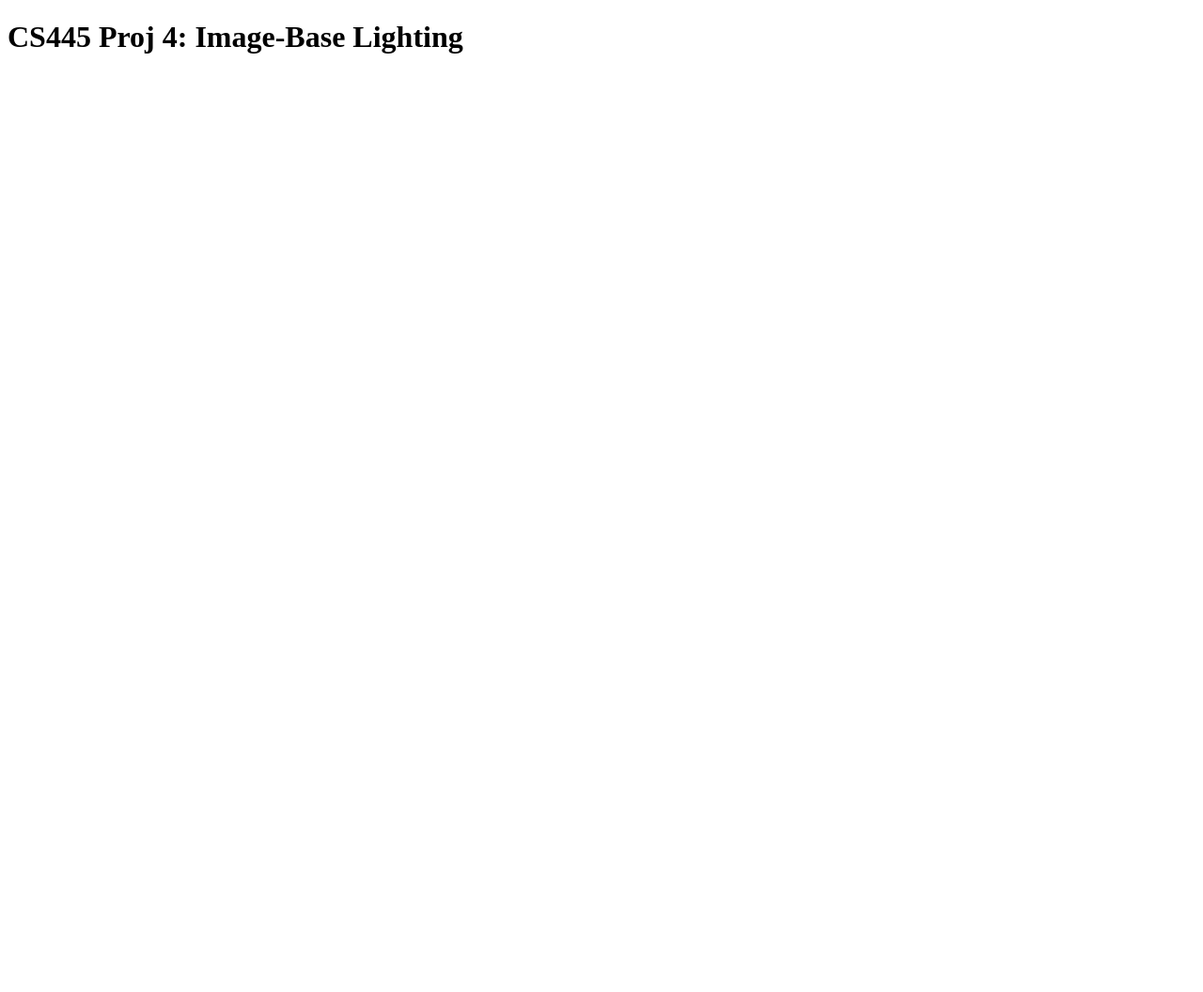
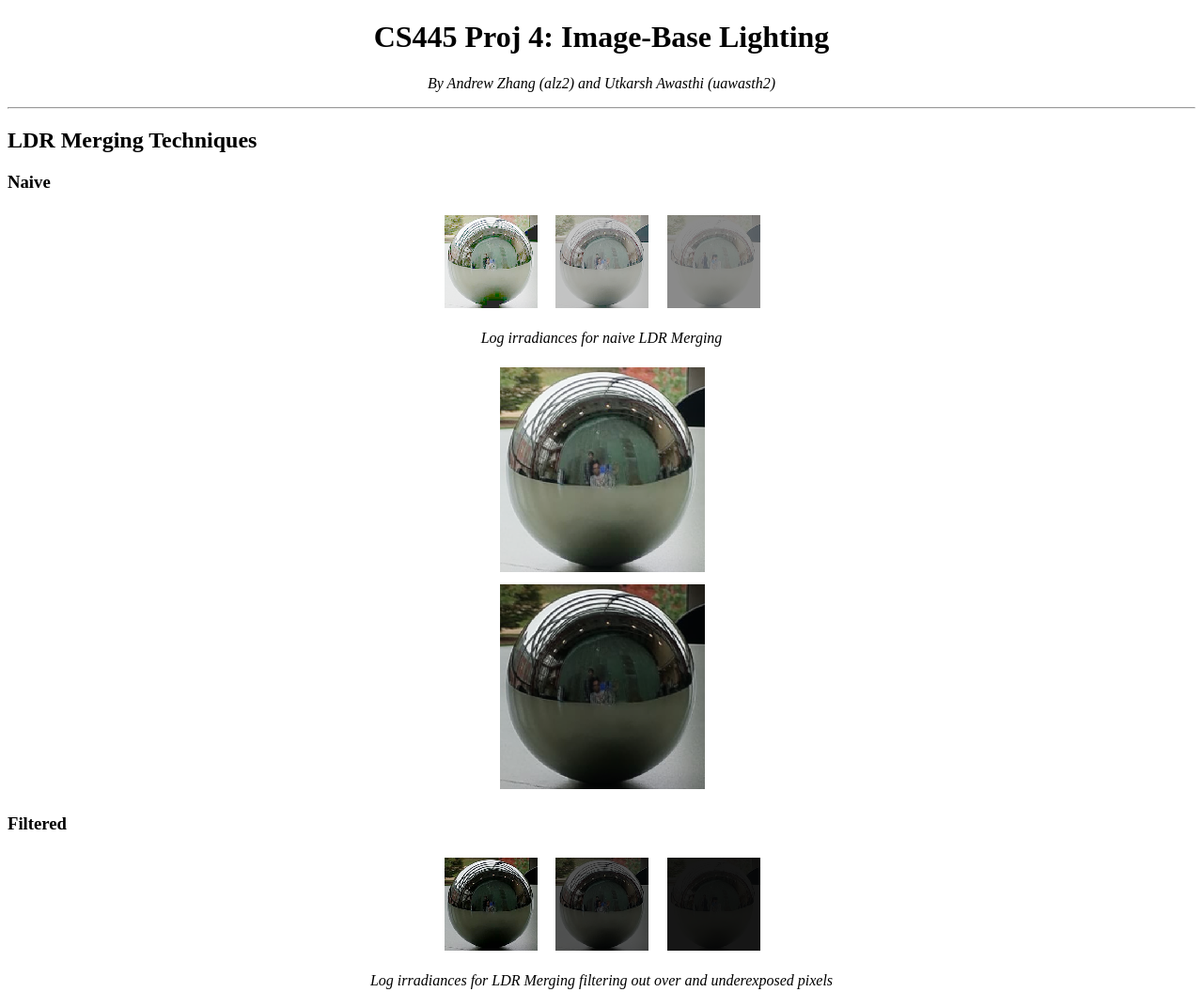
Before and after one commit to alz2/CS445-Proj3-Website, a plain HTML site: page index.html in a window 1280 px wide. Shown: the top 1056 px of the page at 94% size. Before the commit the page ends 800 px from the top, so only its background shows below. Drawn offline with Linux system fonts and the light colour scheme.

Commit message:
Added initial Part one pictures

```diff
--- a/index.html
+++ b/index.html
@@ -1,8 +1,47 @@
 <!DOCTYPE html>
 <html>
 
+<head>
+    <style>
+        .caption {
+            font-style: italic;
+            text-align: center;
+        }
+
+        .ImgMain {
+            max-width: 75%;
+            max-height: 75%;
+            display: block;
+            margin-left: auto;
+            margin-right: auto;
+        }
+    </style>
+</head>
+
 <body>
-    <h1> CS445 Proj 4: Image-Base Lighting </h1>
+    <h1 style="text-align:center;"> CS445 Proj 4: Image-Base Lighting </h1>
+    <p class="caption"> By Andrew Zhang (alz2) and Utkarsh Awasthi (uawasth2)</p>
+    <hr>
+
+    <h2> LDR Merging Techniques </h2>
+    <h3> Naive </h3>
+    <img src="./static/naive_irradiances.png" class="ImgMain">
+    <p class="caption"> Log irradiances for naive LDR Merging </p>
+    <img src="./static/naive_merged.png" class="ImgMain">
+    <img src="./static/naive_linear_merged.png" class="ImgMain">
+
+    <h3> Filtered </h3>
+    <img class="ImgMain" src="./static/filtered_irradiances.png">
+    <p class="caption"> Log irradiances for LDR Merging filtering out over and underexposed pixels</p>
+    <img src="./static/filtered_merged.png" class="ImgMain">
+    <img src="./static/filtered_linear_merged.png" class="ImgMain">
+
+    <h3> Estimating Response Function </h3>
+    <img class="ImgMain" src="./static/estimated_irradiances.png">
+    <p class="caption"> Log irradiances for estimated LDR Merging </p>
+    <img src="./static/estimated_merged.png" class="ImgMain">
+    <img src="./static/estimated_linear_merged.png" class="ImgMain">
+    <img class="ImgMain" src="./static/g_function.png">
 </body>
 
 </html>
```
Also changed, not shown: static/estimated_irradiances.png (added), static/estimated_linear_merged.png (added), static/estimated_merged.png (added), static/filtered_irradiances.png (added), static/filtered_linear_merged.png (added), static/filtered_merged.png (added), static/g_function.png (added), static/naive_irradiances.png (added), static/naive_linear_merged.png (added), static/naive_merged.png (added).
